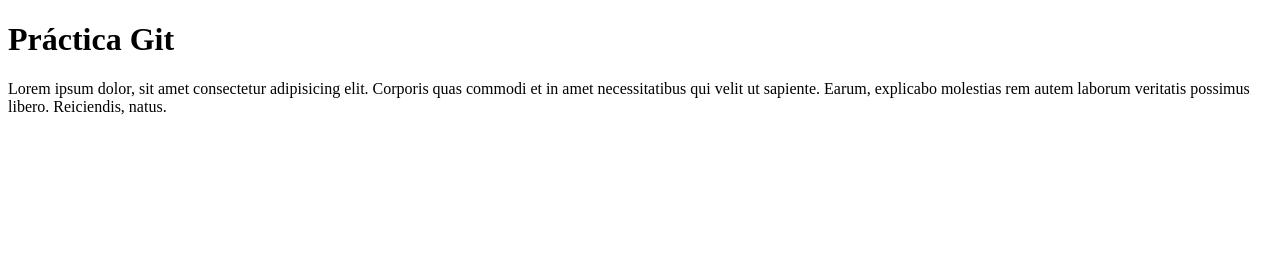
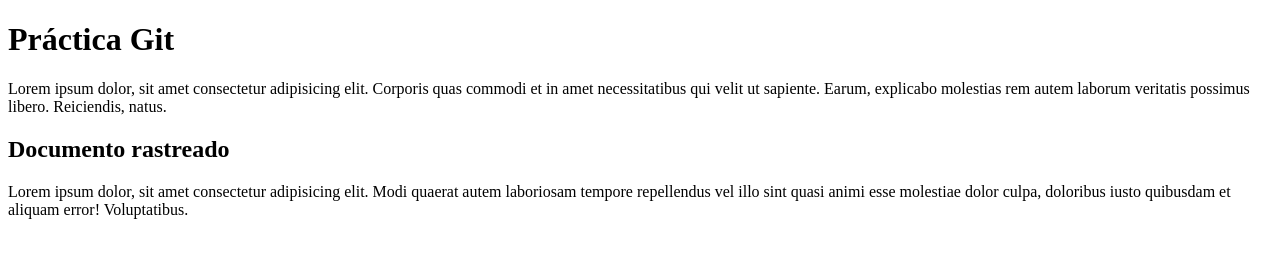
Before and after one commit to veritozy/PracticaOnline, a plain HTML site: page index.html in a window 1280 px wide. Drawn offline with Linux system fonts and the light colour scheme.

Commit message:
segundo cambio

```diff
--- a/index.html
+++ b/index.html
@@ -10,5 +10,9 @@
     <p>
         Lorem ipsum dolor, sit amet consectetur adipisicing elit. Corporis quas commodi et in amet necessitatibus qui velit ut sapiente. Earum, explicabo molestias rem autem laborum veritatis possimus libero. Reiciendis, natus.
     </p>
+    <h2>Documento rastreado</h2>
+    <p>
+        Lorem ipsum dolor, sit amet consectetur adipisicing elit. Modi quaerat autem laboriosam tempore repellendus vel illo sint quasi animi esse molestiae dolor culpa, doloribus iusto quibusdam et aliquam error! Voluptatibus.
+    </p>
 </body>
 </html>
```
